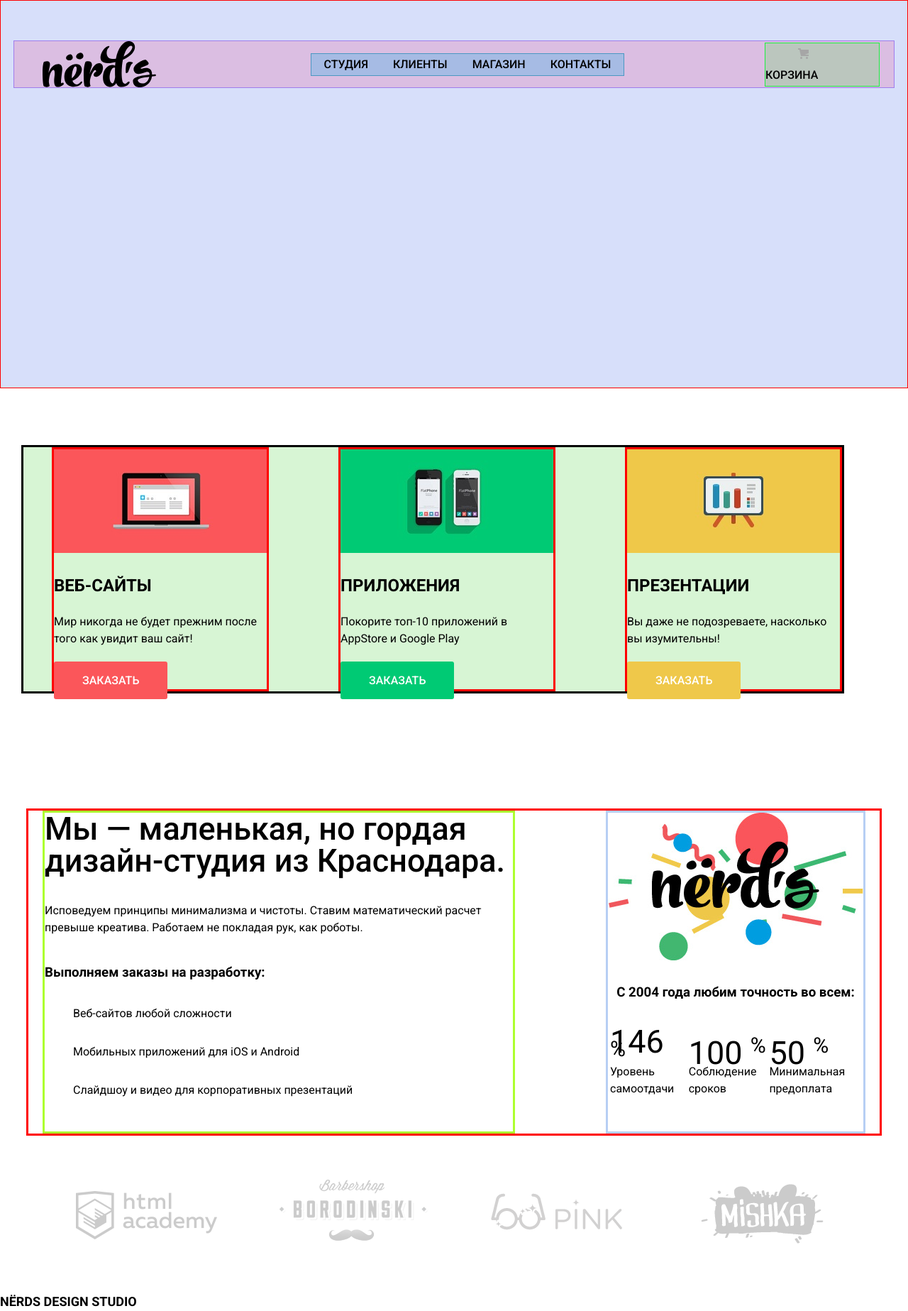
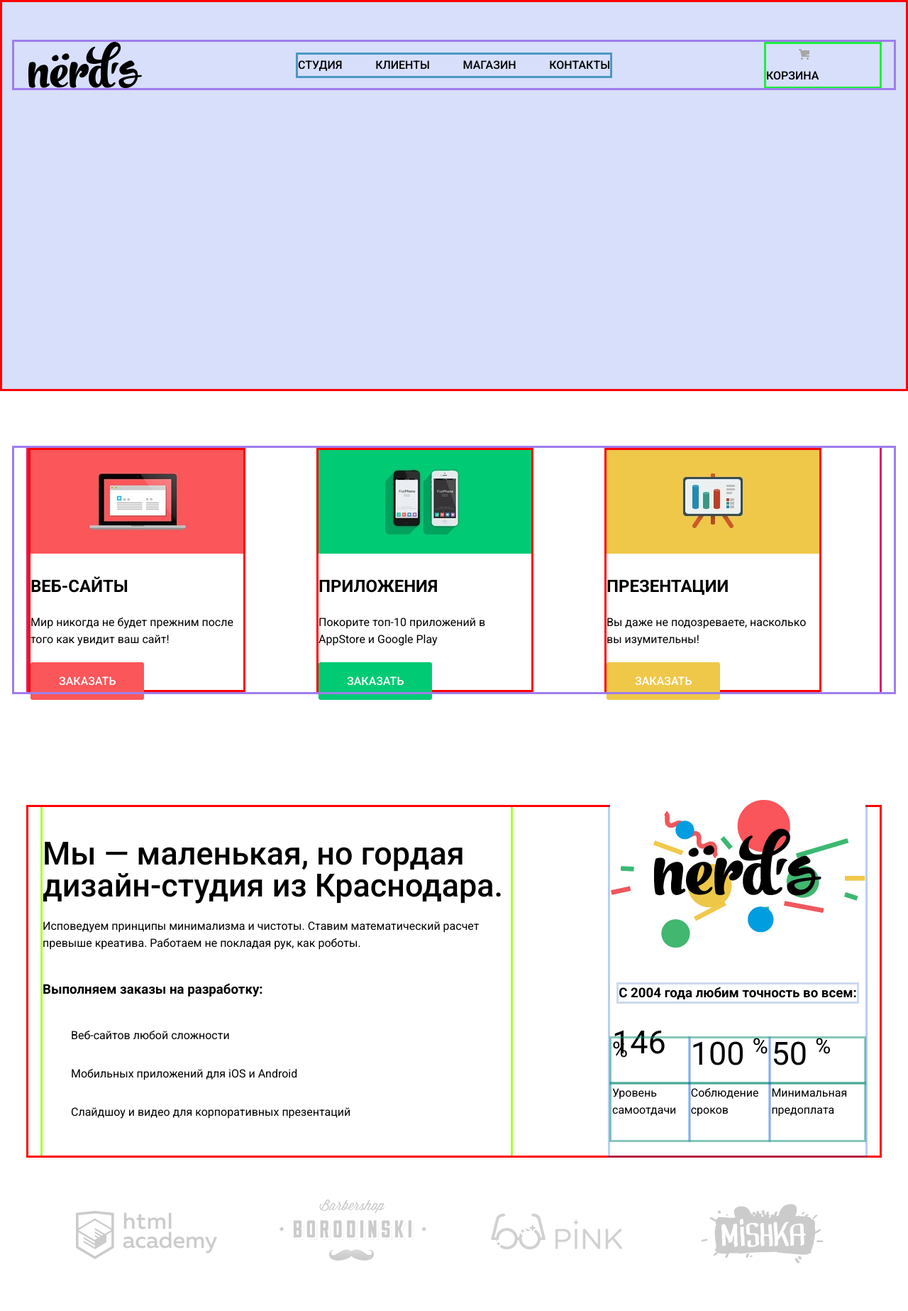
Before and after one commit to Shujinko53/76862-nerds-24, a plain HTML site: page index.html in a window 1280 px wide. Shown: the top 1847 px of the page at 71% size. Drawn offline with Linux system fonts and the light colour scheme.

Commit message:
исправления 17:32

```diff
--- a/css/style.css
+++ b/css/style.css
@@ -4,8 +4,6 @@ body {
   font-family: "Roboto", "Arial", sans-serif;
   font-size: 16px;
   line-height: 24px;
-
-  box-sizing: padding-box;
 }
 
 a {
@@ -57,21 +55,10 @@ a {
 .main-navigation a:hover,
 .main-navigation a:focus {
   opacity: 0.8;
+  color: #fb565a;
 }
 
 .main-navigation a:active {
-  opacity: 0.3;
-}
-
-.site-navigation a:hover,
-.site-navigation a:focus,
-.user-navigation a:hover,
-.user-navigation a:focus {
-  color: #fb565a;
-}
-
-.site-navigation a:active,
-.user-navigation a:active {
   color: rgba(0, 0, 0, 0.3);
 }
 
@@ -92,12 +79,14 @@ a {
 
   background-image: url("../img/cart-icon.svg");
   background-repeat: no-repeat;
-  position: 0 0;
 }
 
 /* Стили внутренней страницы */
 
 .inner-page ul {
+  margin: 0;
+  padding: 0;
+
   list-style: none;
 }
 
@@ -118,9 +107,6 @@ a {
 }
 
 .filter ul {
-  margin: 0;
-  padding: 0;
-
   font-size: 16px;
   line-height: 20px;
   color: #283136;
@@ -549,7 +535,7 @@ a {
 
   height: 545px;
   background-color: rgba(56, 97, 231, 0.2);
-  border: 1px solid red;
+  border: 3px solid red;
 }
 
 .main-navigation {
@@ -563,22 +549,21 @@ a {
 
   width: 1200px;
 
-  border: 1px solid #9f7dec;
-  background-color: rgba(233, 57, 130, 0.2);
+  outline: 3px solid #9f7dec;
 }
 
 .site-navigation {
-  display: flex;
-  flex-direction: row;
-  justify-content: space-around;
-  align-items: center;
   margin: 0;
   padding: 0;
 
+  display: flex;
+  flex-direction: row;
+  justify-content: space-between;
+  align-items: center;
+
   width: 440px;
 
-  border: 1px solid #4b98c2;
-  background-color: rgba(44, 178, 231, 0.3);
+  outline: 3px solid #4b98c2;
 }
 
 .user-navigation {
@@ -588,8 +573,7 @@ a {
 
   width: 160px;
 
-  border: 1px solid #1cf040;
-  background-color: rgba(63, 231, 47, 0.2);
+  outline: 3px solid #1cf040;
 }
 
 .user-navigation li {
@@ -606,7 +590,7 @@ a {
   width: 1160px;
   height: 217px;
 
-  border: 1px solid goldenrod;
+  outline: 3px solid goldenrod;
 }
 
 .social-list {
@@ -614,8 +598,7 @@ a {
   flex-direction: row;
   margin-right: auto;
 
-  border: 1px solid yellowgreen;
-  background-color: rgba(209, 100, 27, 0.1);
+  outline: 3px solid yellowgreen;
 }
 
 .main-footer {
@@ -626,8 +609,7 @@ a {
   margin-right: 200px;
   width: 560px;
 
-  border: 3px solid red;
-  background-color: rgba(49, 218, 218, 0.1);
+  outline: 3px solid red;
 }
 
  /*Сетка контейнера главной страницы*/
@@ -635,20 +617,29 @@ a {
 .services {
   margin: 0 auto;
   margin-bottom: 162px;
-  padding-left: 20px;
-  padding-right: 80px;
+  padding: 0 20px;
 
-  width: 1160px;
+  width: 1200px;
+
+  outline: 3px solid #9f7dec;
 }
 
 .services-list {
+  margin: 0;
+  padding: 0 60px 0 0;
+
   display: flex;
   flex-direction: row;
   align-content: center;
-  justify-content: space-between;
+  justify-content: flex-start;
 
-  border: 3px solid black;
-  background-color: rgba(56, 206, 42, 0.2);
+  outline: 3px solid #d81f66;
+}
+
+.services-list li {
+  margin-right: 100px;
+
+  width: 300px;
 }
 
 .service {
@@ -669,45 +660,54 @@ a {
 
   width: 1160px;
 
-  border: 3px solid red;
+  outline: 3px solid red;
 }
 
 .about-us {
+  margin: 0;
+  padding-top: 40px;
   display: flex;
   flex-direction: column;
   justify-content: space-around;
   width: 660px;
 
-  border: 3px solid greenyellow;
-}
-
-.about-us b {
-  margin-bottom: 20px;
-}
-
-.about-us p {
-  margin-bottom: 20px;
+  outline: 3px solid greenyellow;
 }
 
 .efficiency-wrapped {
   position: relative;
+  padding-bottom: 20px;
 
   display: flex;
   flex-direction: column;
   align-items: center;
-  justify-content: flex-end;
+  justify-content: center;
 
   width: 360px;
 
-  border: 3px solid rgba(17, 97, 218, 0.3);
+  outline: 3px solid rgba(17, 97, 218, 0.3);
 }
 
 .efficiency-wrapped h3 {
+  margin-top: 250px;
   margin-bottom: 50px;
+
+  outline: 3px solid rgba(86, 131, 199, 0.3);
 }
 
-.about-our-efficiency {
-  padding-bottom: 45px;
+.about-our-efficiency tr {
+  outline: 3px solid rgba(24, 179, 50, 0.3);
+}
+
+.about-our-efficiency td {
+  padding-bottom: 30px;
+
+  vertical-align: middle;
+  outline: 3px solid rgba(17, 97, 218, 0.3);
+}
+
+.efficiency {
+  vertical-align: middle;
 }
 
 .clients {
@@ -725,18 +725,6 @@ a {
 }
 
 /*Сетка контейнера внутренней страницы*/
-
-.page-title {
-  margin: 0 auto;
-  padding: 0 20px;
-
-  display: flex;
-  justify-content: space-between;
-
-  width: 1160px;
-
-  border: 3px solid rgba(17, 97, 218, 0.3);
-}
 
 .filter {
   width: 260px;
@@ -776,7 +764,7 @@ a {
 
   width: 460px;
 
-  border: 3px solid rgba(236, 186, 21, 0.3);
+  outline: 3px solid rgba(236, 186, 21, 0.3);
 }
 
 .pagination-item {
--- a/index.html
+++ b/index.html
@@ -10,7 +10,7 @@
   <body class="main-page">
     <header class="main-header">
       <nav class="main-navigation">
-        <img src="img/nerds-logo.svg" width="200" height="65" alt="Логотип дизайн-студии «Нёрдс»">
+        <img src="img/nerds-logo.svg" width="160" height="65" alt="Логотип дизайн-студии «Нёрдс»">
         <ul class="site-navigation">
           <li><a href="#">Студия</a></li>
           <li><a href="#">Клиенты</a></li>
```
Also changed, not shown: catalog.html (+2 -3 lines).
